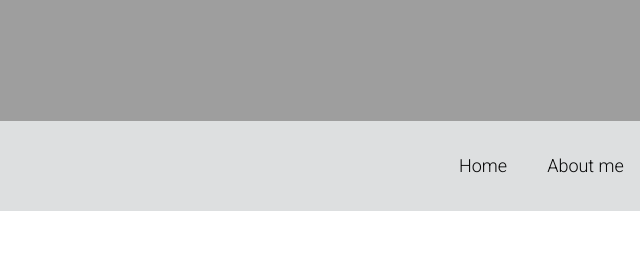
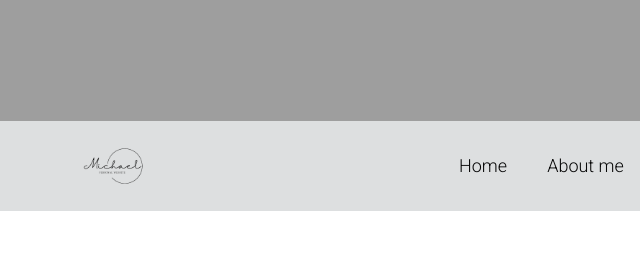
Before and after one commit to mmmyykkeee/mykemaina, a plain HTML site: page index.html in a window 1280 px wide. Shown: the part 787-1048 px from the top of the page, 0-640 px from the left. Drawn offline with nearby package versions, Linux system fonts and the light colour scheme; the site is published under a folder, as on GitHub Pages, so addresses that start at the root find nothing.

Commit message:
Update index.html

```diff
--- a/index.html
+++ b/index.html
@@ -70,7 +70,7 @@
     					<span class="icon-bar"></span>
     				</button>
 
-					<a href="#" class="navbar-brand"><img class="logo" src="/images/Michael.png" alt=""></a>
+					<a href="#" class="navbar-brand"><img class="logo" src="images/Michael.png" alt=""></a>
     			</div>  <!-- navbar-header end -->
     			<!-- main nav  -->
 
```
